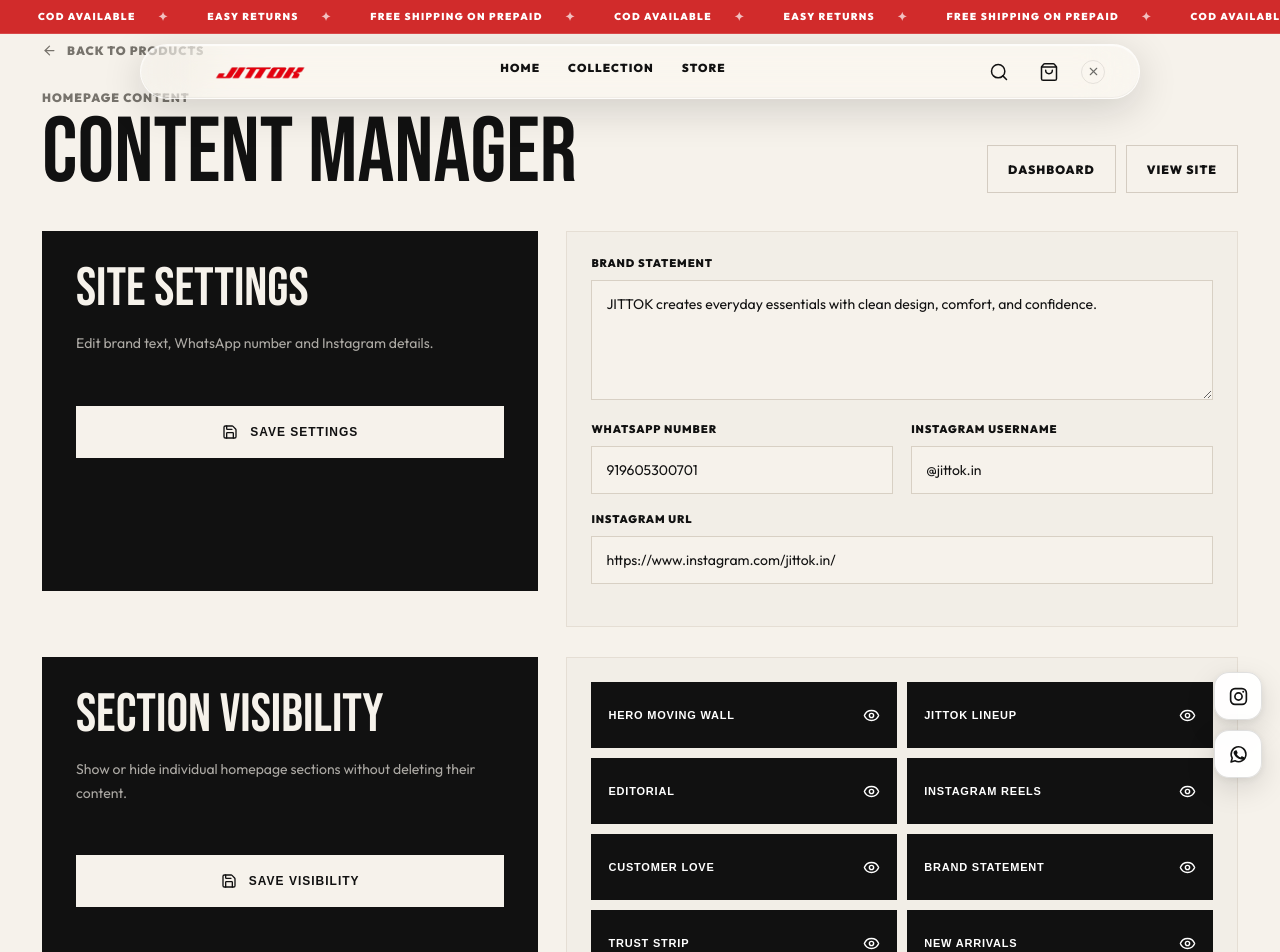
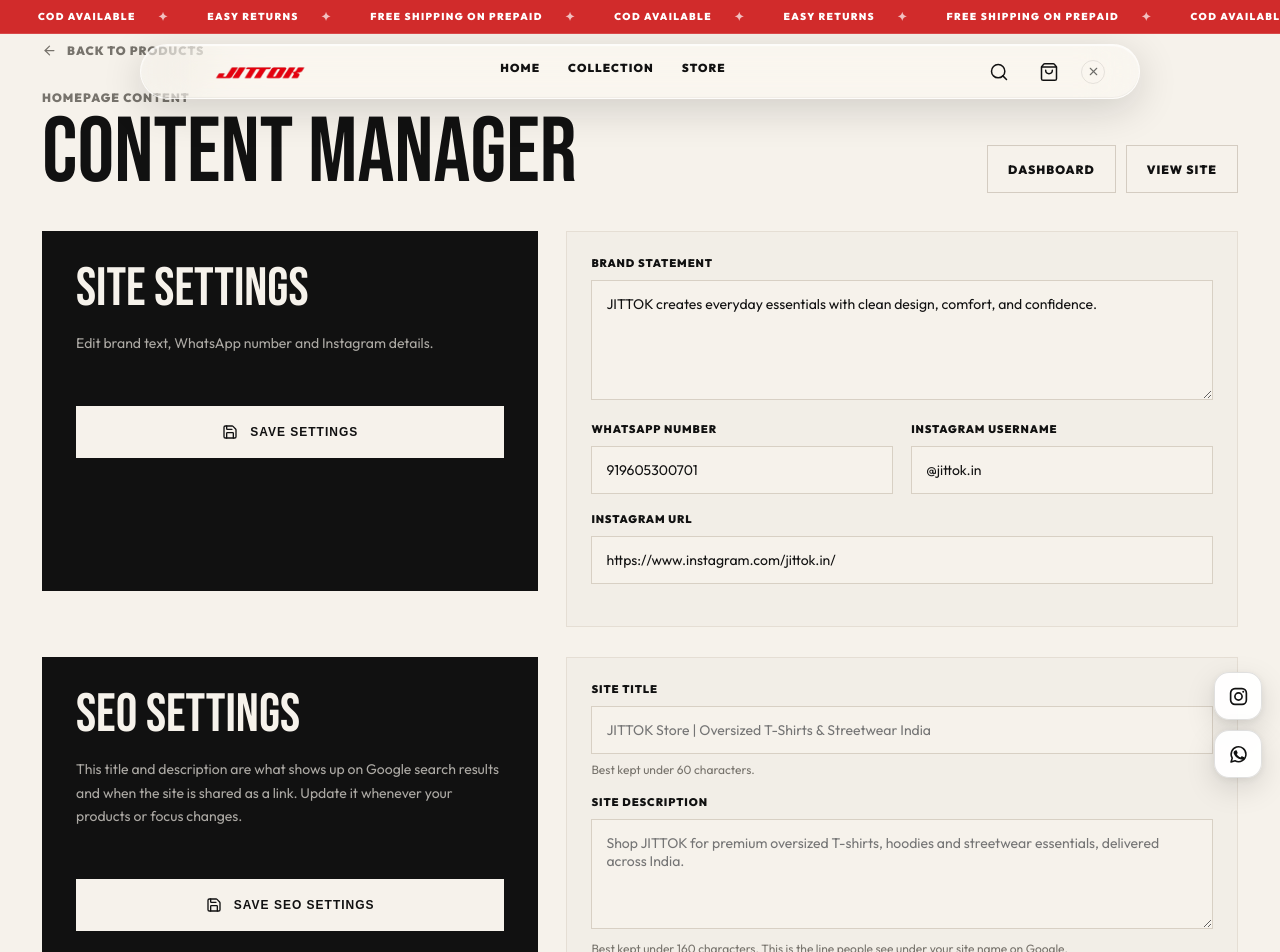
Before and after one commit to afluk999/JITTOK, a Next.js app: page /admin/content in a window 1280 px wide. Shown: the top 952 px of the page. Built offline with nearby package versions, Linux system fonts and the light colour scheme; no server answers; the database is empty; sample sign-in values are in the browser's storage.

Commit message:
Update project

```diff
--- a/src/app/admin/content/page.tsx
+++ b/src/app/admin/content/page.tsx
@@ -133,12 +133,16 @@
   const [instagramUsername, setInstagramUsername] = useState("");
   const [instagramUrl, setInstagramUrl] = useState("");
 
+  const [seoTitle, setSeoTitle] = useState("");
+  const [seoDescription, setSeoDescription] = useState("");
+
   const [sectionVisibility, setSectionVisibility] =
     useState<HomeSectionVisibility>(
       DEFAULT_SECTION_VISIBILITY,
     );
 
   const [savingSettings, setSavingSettings] = useState(false);
+  const [savingSeo, setSavingSeo] = useState(false);
   const [savingVisibility, setSavingVisibility] = useState(false);
 
   const [bannerImage, setBannerImage] = useState("");
@@ -215,6 +219,9 @@
       setWhatsappNumber(content.whatsappNumber || "");
       setInstagramUsername(content.instagramUsername || "");
       setInstagramUrl(content.instagramUrl || "");
+
+      setSeoTitle(content.seoTitle || "");
+      setSeoDescription(content.seoDescription || "");
 
       setSectionVisibility({
         ...DEFAULT_SECTION_VISIBILITY,
@@ -322,6 +329,24 @@
     }
   }
 
+  async function saveSeo() {
+    try {
+      setSavingSeo(true);
+
+      await updateHomeContent({
+        seoTitle,
+        seoDescription,
+      });
+
+      alert("SEO settings saved successfully.");
+    } catch (error: any) {
+      console.error("SAVE SEO ERROR:", error);
+      alert(error?.message || "Failed to save SEO settings.");
+    } finally {
+      setSavingSeo(false);
+    }
+  }
+
   async function saveVisibility() {
     try {
       setSavingVisibility(true);
@@ -900,6 +925,17 @@
           setInstagramUrl={setInstagramUrl}
           onSave={saveSettings}
           saving={savingSettings}
+        />
+
+        <Spacer />
+
+        <SeoBlock
+          seoTitle={seoTitle}
+          seoDescription={seoDescription}
+          setSeoTitle={setSeoTitle}
+          setSeoDescription={setSeoDescription}
+          onSave={saveSeo}
+          saving={savingSeo}
         />
 
         <Spacer />
@@ -1577,6 +1613,70 @@
   );
 }
 
+function SeoBlock({
+  seoTitle,
+  seoDescription,
+  setSeoTitle,
+  setSeoDescription,
+  onSave,
+  saving,
+}: {
+  seoTitle: string;
+  seoDescription: string;
+  setSeoTitle: (value: string) => void;
+  setSeoDescription: (value: string) => void;
+  onSave: () => void;
+  saving: boolean;
+}) {
+  return (
+    <section className="adminSectionGrid">
+      <aside style={darkPanelStyle}>
+        <h2 style={blockTitleStyle}>SEO Settings</h2>
+        <p style={blockTextStyle}>
+          This title and description are what shows up on Google search
+          results and when the site is shared as a link. Update it whenever
+          your products or focus changes.
+        </p>
+
+        <button
+          type="button"
+          onClick={onSave}
+          disabled={saving}
+          style={lightButtonStyle}
+        >
+          <Save size={16} />
+          {saving ? "Saving..." : "Save SEO Settings"}
+        </button>
+      </aside>
+
+      <section style={previewPanelStyle}>
+        <label style={labelStyle}>Site Title</label>
+        <input
+          value={seoTitle}
+          onChange={(event) => setSeoTitle(event.target.value)}
+          placeholder="JITTOK Store | Oversized T-Shirts & Streetwear India"
+          style={inputStyle}
+        />
+        <p style={{ margin: "-10px 0 18px", color: "#77736c", fontSize: "12px" }}>
+          Best kept under 60 characters.
+        </p>
+
+        <label style={labelStyle}>Site Description</label>
+        <textarea
+          value={seoDescription}
+          onChange={(event) => setSeoDescription(event.target.value)}
+          placeholder="Shop JITTOK for premium oversized T-shirts, hoodies and streetwear essentials, delivered across India."
+          style={{ ...inputStyle, minHeight: "110px", paddingTop: "14px" }}
+        />
+        <p style={{ margin: "-10px 0 0", color: "#77736c", fontSize: "12px" }}>
+          Best kept under 160 characters. This is the line people see under
+          your site name on Google.
+        </p>
+      </section>
+    </section>
+  );
+}
+
 function VisibilityBlock({
   value,
   onChange,
--- a/src/app/layout.tsx
+++ b/src/app/layout.tsx
@@ -8,6 +8,7 @@
 import AnnouncementBar from "@/components/AnnouncementBar";
 import Navbar from "@/components/Navbar";
 import { Bebas_Neue, Outfit } from "next/font/google";
+import { getHomeContent } from "@/lib/contentService";
 
 const bebasNeue = Bebas_Neue({
   subsets: ["latin"],
@@ -25,18 +26,26 @@
 
 const SITE_URL = "https://jittok.in";
 
-export const metadata: Metadata = {
+export async function generateMetadata(): Promise<Metadata> {
+  const content = await getHomeContent();
+
+  const seoTitle =
+    content.seoTitle || "JITTOK Store | Oversized T-Shirts & Streetwear India";
+  const seoDescription =
+    content.seoDescription ||
+    "Shop JITTOK for premium oversized T-shirts, box-fit tees, graphic streetwear and limited fashion drops with delivery across India.";
+
+  return {
     metadataBase: new URL(SITE_URL),
 
     applicationName: "JITTOK",
 
     title: {
-    default: "JITTOK Store | Oversized T-Shirts & Streetwear India",
+      default: seoTitle,
       template: "%s | JITTOK Store",
     },
 
-  description:
-    "Shop JITTOK for premium oversized T-shirts, box-fit tees, graphic streetwear and limited fashion drops with delivery across India.",
+    description: seoDescription,
 
     creator: "JITTOK",
     publisher: "JITTOK",
@@ -60,9 +69,8 @@
       type: "website",
       locale: "en_IN",
       siteName: "JITTOK",
-    title: "JITTOK Store | Oversized T-Shirts & Streetwear India",
-    description:
-      "Premium oversized T-shirts, box-fit tees, graphic streetwear and limited JITTOK fashion drops across India.",
+      title: seoTitle,
+      description: seoDescription,
       images: [
         {
           url: "/jittok-og-image.jpg",
@@ -75,9 +83,8 @@
 
     twitter: {
       card: "summary_large_image",
-    title: "JITTOK Store | Oversized T-Shirts & Streetwear India",
-    description:
-      "Premium oversized T-shirts, graphic streetwear and limited JITTOK fashion drops across India.",
+      title: seoTitle,
+      description: seoDescription,
       images: ["/jittok-og-image.jpg"],
     },
 
@@ -109,6 +116,7 @@
       telephone: false,
     },
   };
+}
 
 export const viewport: Viewport = {
   width: "device-width",
--- a/src/lib/contentService.ts
+++ b/src/lib/contentService.ts
@@ -134,6 +134,8 @@
   whatsappNumber: string;
   instagramUsername: string;
   instagramUrl: string;
+  seoTitle?: string;
+  seoDescription?: string;
 
   sectionVisibility: HomeSectionVisibility;
   updatedAt?: unknown;
```
Lines whose indentation alone changed are shown as unchanged.
